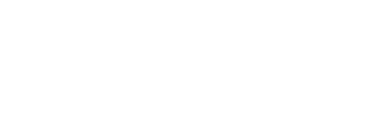
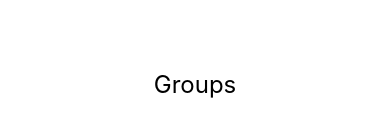
Before and after one commit to GabriPires/igniteteams, a React Native app: screen / in a window 390 px wide. Shown: the part 338-474 px from the top of the page. Built offline with nearby package versions, Linux system fonts and the light colour scheme.

Commit message:
configure styled components

```diff
--- a/package.json
+++ b/package.json
@@ -12,12 +12,15 @@
     "expo": "~48.0.15",
     "expo-status-bar": "~1.4.4",
     "react": "18.2.0",
-    "react-native": "0.71.8"
+    "react-native": "0.71.8",
+    "styled-components": "^5.3.11"
   },
   "devDependencies": {
     "@babel/core": "^7.20.0",
     "@types/react": "~18.0.14",
     "@types/react-native": "^0.72.2",
+    "@types/styled-components": "^5.1.26",
+    "@types/styled-components-react-native": "^5.2.1",
     "babel-plugin-module-resolver": "^5.0.0",
     "typescript": "^4.9.4"
   },
--- a/src/screens/Groups/index.tsx
+++ b/src/screens/Groups/index.tsx
@@ -1,5 +1,9 @@
-import { View } from 'react-native'
+import { Container, Title } from './styles'
 
 export function Groups() {
-  return <View></View>
+  return (
+    <Container>
+      <Title>Groups</Title>
+    </Container>
+  )
 }
--- /dev/null
+++ b/src/screens/Groups/styles.ts
@@ -0,0 +1,13 @@
+import styled from 'styled-components/native'
+
+export const Container = styled.View`
+  flex: 1;
+  background-color: #fff;
+  align-items: center;
+  justify-content: center;
+`
+
+export const Title = styled.Text`
+  font-size: 24px;
+  color: #000;
+`
```
Also changed, not shown: 1 other file (tests, documents, lock files or other folders).
